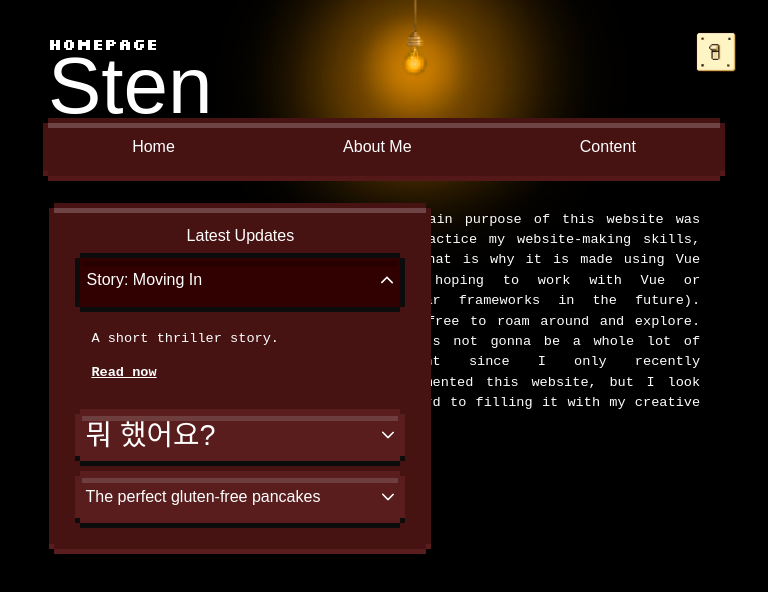
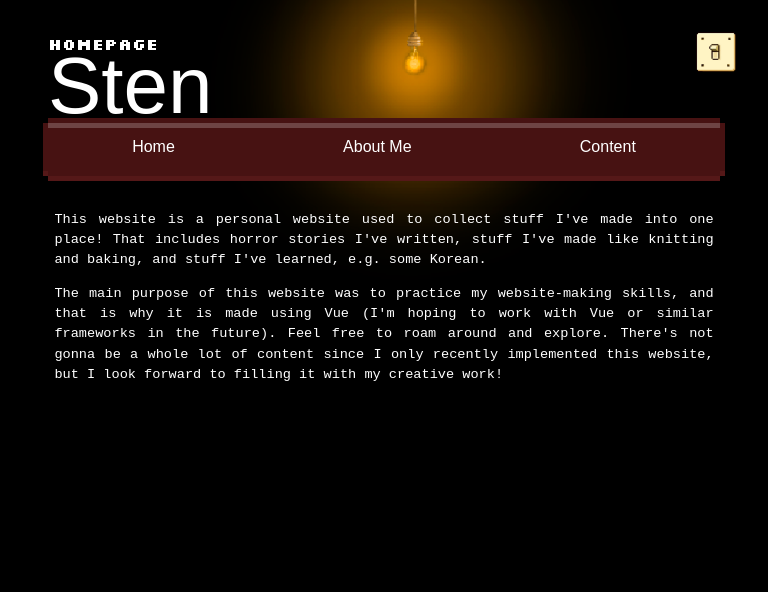
Before and after one commit to h-malm/sten, a Vue app in the folder website-app/: page / in a window 768 px wide. Shown: the top 592 px of the page. Built offline with nearby package versions, Linux system fonts and the light colour scheme; a web font is replaced by a local one.

Commit message:
Small screen responsiveness

```diff
--- a/website-app/src/index.css
+++ b/website-app/src/index.css
@@ -515,11 +515,12 @@ h1 {
   }
 
   .latest-updates {
-    position: absolute;
+    display: none;
+    /* position: absolute;
     top: 10rem;
     left: 5%;
-    width: auto;
-    right: 2%;
+    width: fit-content;
+    right: 2%; */
   }
 
   nav {
@@ -611,15 +612,24 @@ h1 {
     padding: 0.4rem;
     text-align: justify;
   }
+
   .float-left {
     display: flex;
+    text-align: justify;
+    width: 100%;
+  }
 
-    text-align: justify;
+  .homepage .p-accordionpanel {
+    width: 10rem;
+  }
+
+  .inherit-width {
+    width: inherit;
   }
 }
 
-@media only screen and (min-width: 400px) {
+@media only screen and (min-width: 500px) {
   .latest-updates {
-    width: fit-content;
+    display: none;
   }
 }
--- a/website-app/src/views/RecipesView.vue
+++ b/website-app/src/views/RecipesView.vue
@@ -3,7 +3,7 @@
         <h1 class="silkscreen-regular page-header"> (Gluten-Free) Recipes</h1>
         <div class="content-container">
             <div v-for=" ( story, index ) in stories " :key=" index ">
-                <div class="pixelbutton silkscreen-regular">
+                <div class="pixelbutton silkscreen-regular inherit-width">
                     <h1 class="silkscreen-regular">{{ story.header }}</h1>
                     <button class="cancel-button tiny5-regular" type="button"
                         @click="showDialog( index )">
```
